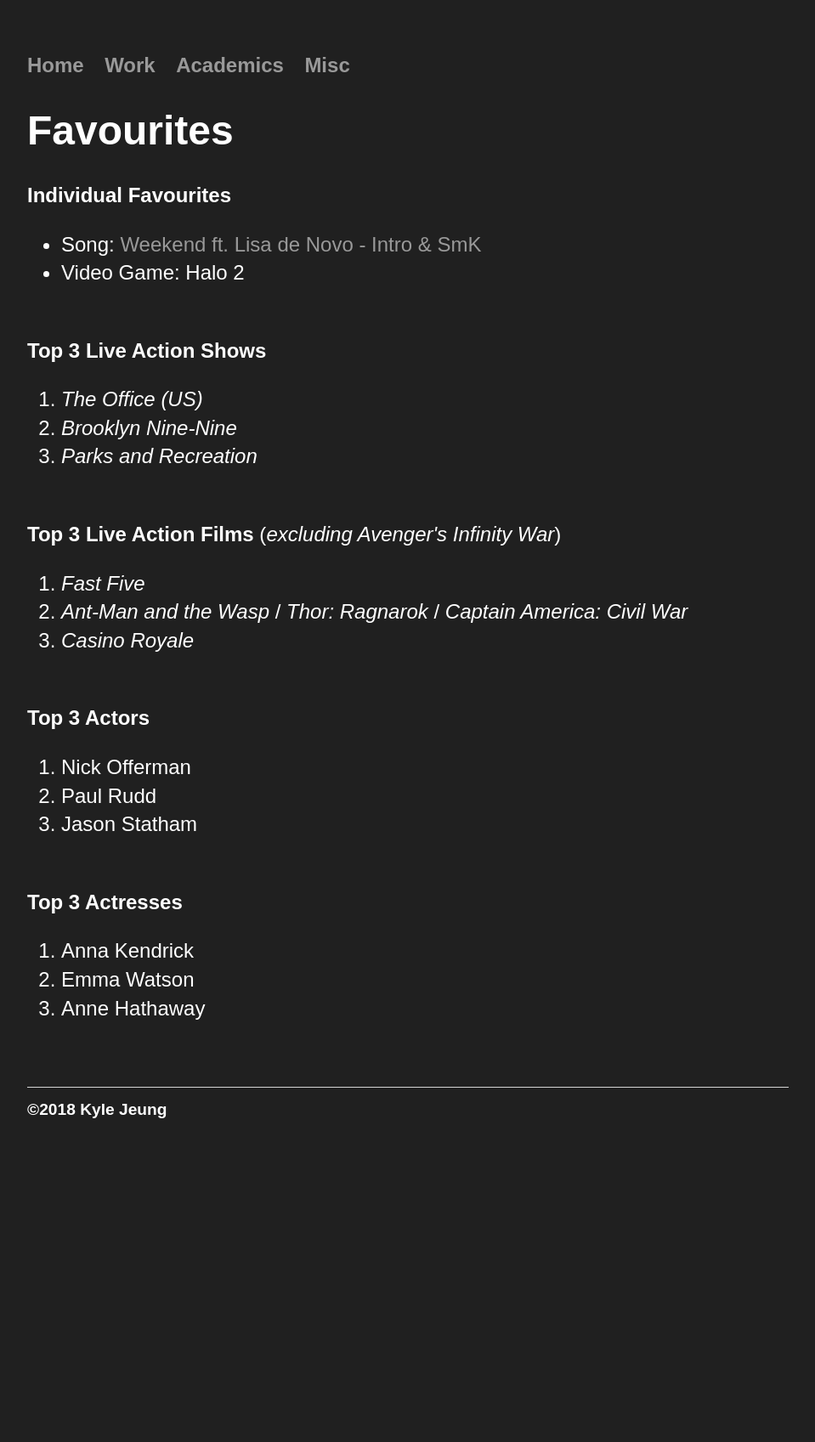
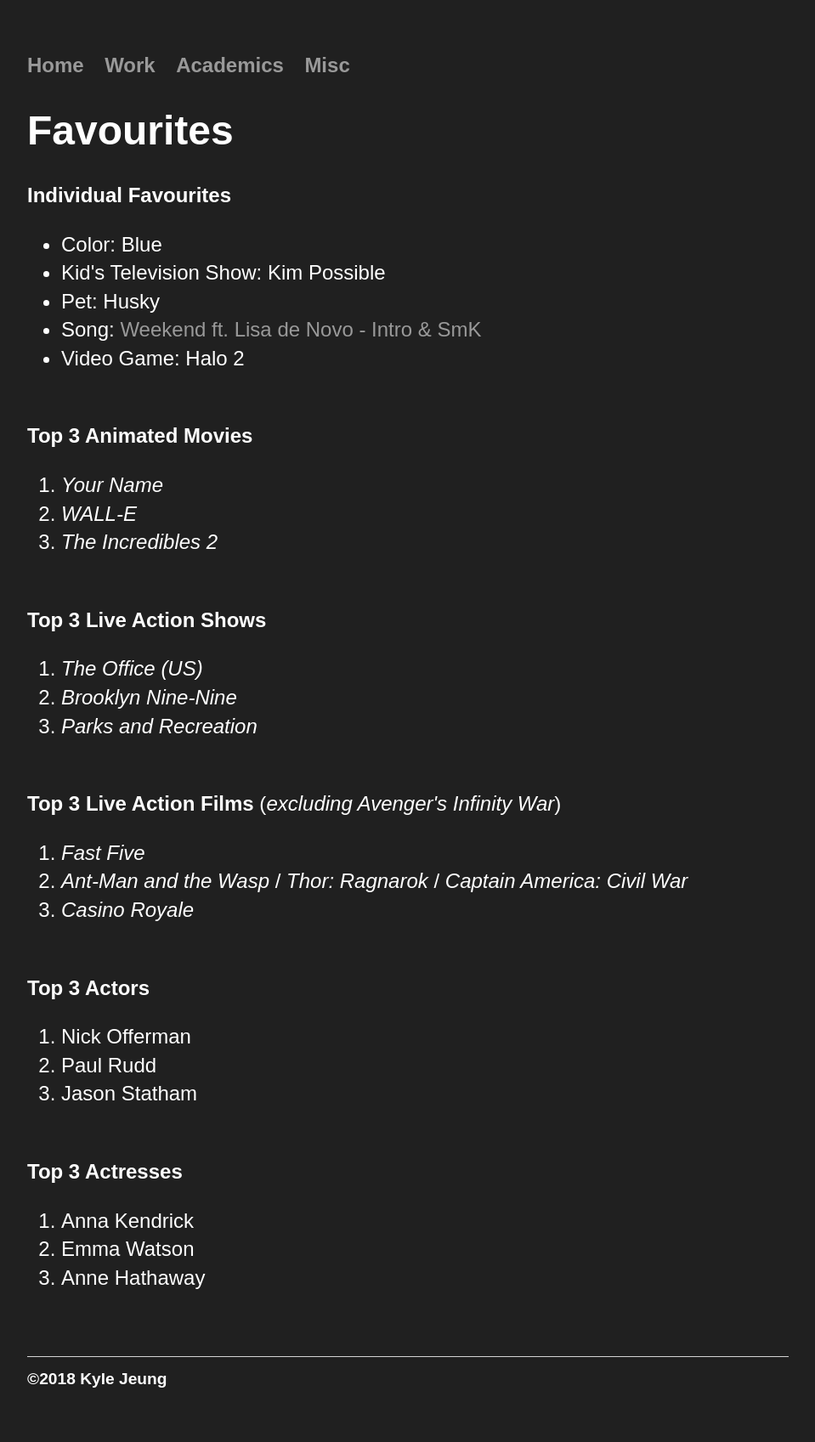
Before and after one commit to jeungkyle/portfolio, a Jekyll site: the page built from favourites/index.html, in a window 1280 px wide. Shown: the whole page at 85% size, without its empty margins (160-1119 px from the left). Built offline with Jekyll 4.4.1, drawn with Linux system fonts in a browser that asks for light colours; before the commit the page ends 1380 px from its top, so only the background shows below that.

Commit message:
Update index.html

```diff
--- a/favourites/index.html
+++ b/favourites/index.html
@@ -9,10 +9,20 @@
 <p>
 	<b>Individual Favourites</b><br>
 	<ul>
-    		<li>Song: <a href="https://www.youtube.com/watch?v=b2ha7tA7kS4">Weekend ft. Lisa de Novo - Intro & SmK</a></li>
+		<li>Color: Blue</li>
+		<li>Kid's Television Show: Kim Possible</li>
+		<li>Pet: Husky</li>
+		<li>Song: <a href="https://www.youtube.com/watch?v=b2ha7tA7kS4">Weekend ft. Lisa de Novo - Intro & SmK</a></li>
 		<li>Video Game: Halo 2</li>
-  	</ul>
-<br>
+
+  	</ul><br>
+<p>
+	<b>Top 3 Animated Movies</b><br>
+	<ol>
+		<li><i>Your Name</i></li>
+		<li><i>WALL-E</i></li>
+		<li><i>The Incredibles 2</i></li>
+	</ol><br>
 <p>
 	<b>Top 3 Live Action Shows</b><br>
 	<ol>
```
